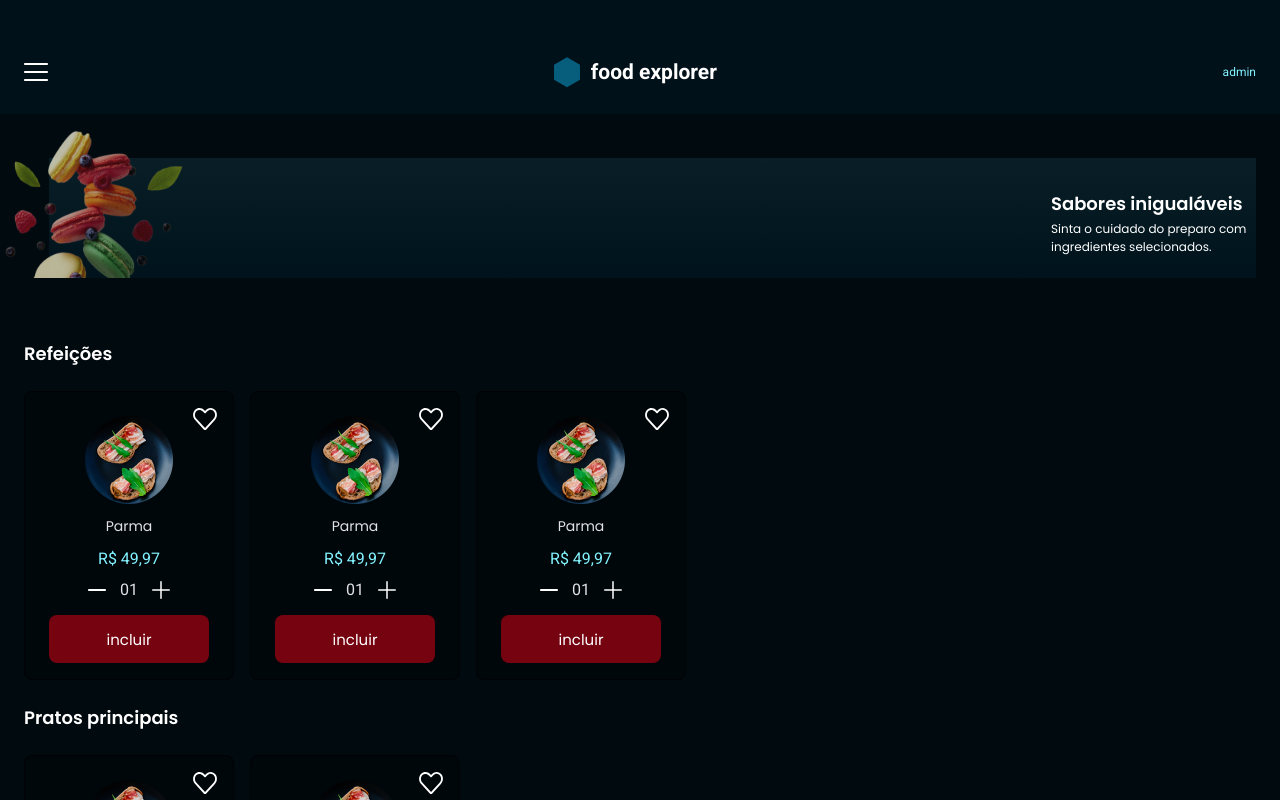
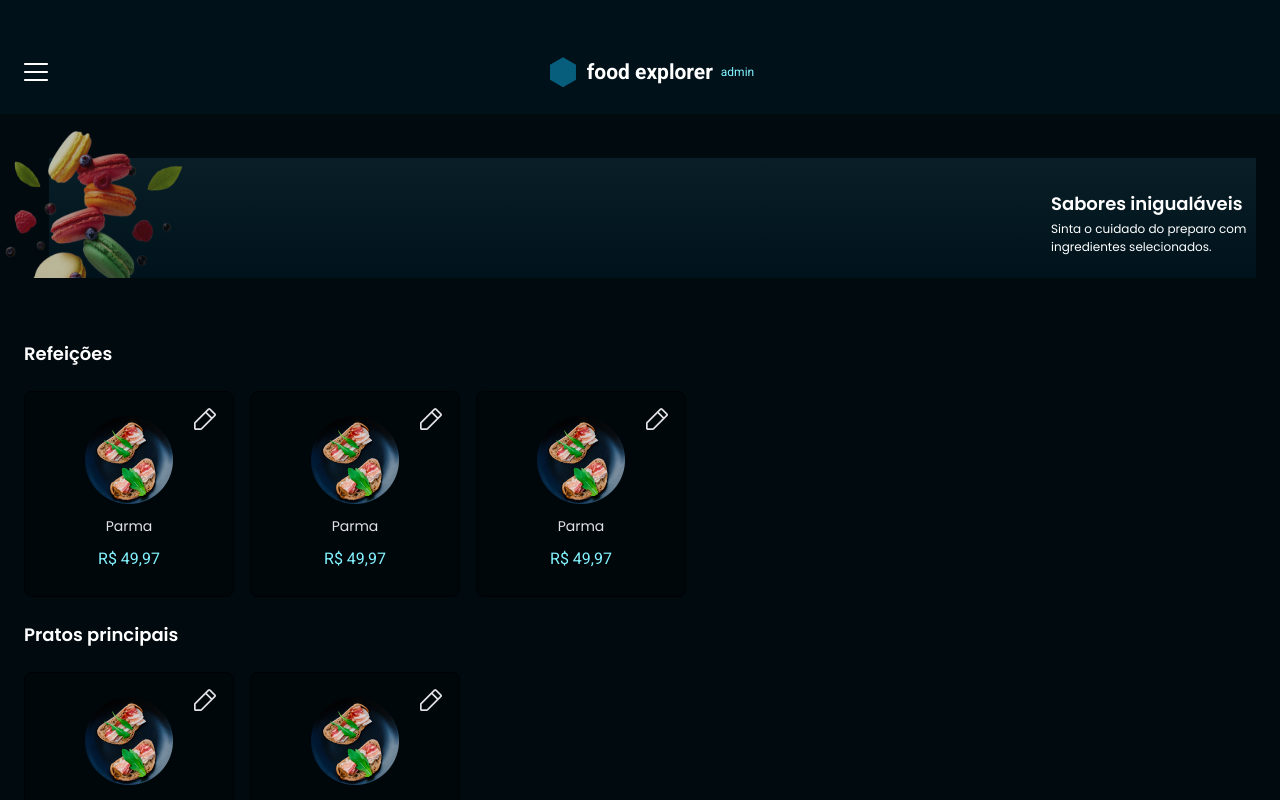
Before and after one commit to danilocecci/foodexplorer-frontend, a React (Vite) app: page / in a window 1280 px wide. Built offline with nearby package versions, Linux system fonts and the light colour scheme.

Commit message:
treatment for admin

```diff
--- a/src/components/Header/index.jsx
+++ b/src/components/Header/index.jsx
@@ -8,7 +8,7 @@ import { Logo } from '../Logo'
 export function Header({menu, admin}){
   return(
     <Container>
-      {!admin ?
+      {admin ?
       menu ? <div className='menu'><img src={closeSvg} alt="Botão de menu"  />Menu</div>
       : <>
         <img src={menuSvg} alt="Botão de menu" />
--- a/src/components/Header/styles.js
+++ b/src/components/Header/styles.js
@@ -3,8 +3,8 @@ import styled from 'styled-components'
 export const Container = styled.header`
   grid-area: header;
   display: flex;
+  align-items: center;
   justify-content: space-between;
-  align-items: center;
 
   background-color: ${({ theme }) => theme.COLORS.HEADERBACKGROUND};
 
@@ -17,14 +17,24 @@ export const Container = styled.header`
 
   font-size: 2.1rem;
 
+  :has(span) {
+    justify-content: center;
+
+    > img {
+      margin-right: auto;
+    }
+  }
+
+  span {
+    color: ${({ theme }) => theme.COLORS.BLUEADMINPRICE};
+    font-size: 1.2rem;
+    margin-left: 0.8rem;
+    margin-right: auto;
+  }
+
   > .menu {
     display: flex;
     justify-content: flex-start;
     gap: 1.6rem;
   }
-
-  span {
-    color: ${({ theme }) => theme.COLORS.BLUEADMINPRICE};
-    font-size: 1.2rem;
-  }
 `
--- a/src/components/MealCard/index.jsx
+++ b/src/components/MealCard/index.jsx
@@ -1,26 +1,30 @@
 import { Container } from "./styles"
 
 import heartSvg from '../../assets/heart.svg'
+import pencilSvg from '../../assets/pencil.svg'
 import minusSvg from '../../assets/minus.svg'
 import plusSvg from '../../assets/plus.svg'
 import parmaSvg from '../../assets/parma.svg'
 
 import { Button } from '../Button'
 
-export function MealCard({...rest}){
+export function MealCard({src, ...rest}){
+  let admin = true
+
   return(
     <Container {...rest}>
-      <img src={heartSvg} alt="Botão de favoritar" />
+      {admin ? <img src={pencilSvg} alt="Botão de favoritar" /> : <img src={heartSvg} alt="Botão de favoritar" />}
       <div className="dish">
         <img src={parmaSvg} alt="Imagem do prato Parma" />
         <p>Parma</p>
         <span>R$ 49,97</span>
+        {!admin && <>
         <div className="quantity">
           <img src={minusSvg} alt="Diminuir quantidade" />
           <span>01</span>
           <img src={plusSvg} alt="Aumentar quantidade" />
         </div>
-      <Button title='incluir' />
+       <Button title='incluir' /></>}
       </div>
     </Container>
   )
--- a/src/pages/Home/index.jsx
+++ b/src/pages/Home/index.jsx
@@ -7,7 +7,7 @@ import { MealCard } from '../../components/MealCard'
 
 
 export function Home() {
-  let admin = false
+  let admin = true
 
   return (
     <Container className='content'>
@@ -16,11 +16,11 @@ export function Home() {
         <Banner className='banner'/>
         <div className='meals'>
           <h2>Refeições</h2>
-          <div className="carousel">
-            <MealCard className='mealCard'/>
-            <MealCard className='mealCard'/>
-            <MealCard className='mealCard'/>
-          </div>
+            <div className="carousel">
+              <MealCard className='mealCard'/>
+              <MealCard className='mealCard'/>
+              <MealCard className='mealCard'/>
+            </div>
           <h2>Pratos principais</h2>
           <div className="carousel">
             <MealCard className='mealCard'/>
--- a/src/pages/Home/styles.js
+++ b/src/pages/Home/styles.js
@@ -9,12 +9,9 @@ export const Container = styled.div`
     'content';
   text-align: center;
 
-  background: ${({ theme }) => theme.COLORS.BACKGROUND};
   color: ${({ theme }) => theme.COLORS.TITLEBTNTAG};
 
   .content {
-    position: relative;
-
     height: 100%;
     overflow-y: auto;
 
@@ -24,6 +21,7 @@ export const Container = styled.div`
     > div {
       margin-top: 1.5rem;
     }
+
     padding-inline: 2.4rem;
 
     font-family: ${({ theme }) => theme.FONT.POPPINS};
@@ -38,6 +36,7 @@ export const Container = styled.div`
       margin-top: 6.2rem;
 
       .carousel {
+        position: relative;
         width: 100%;
         display: -webkit-inline-box;
         gap: 1.6rem;
```
